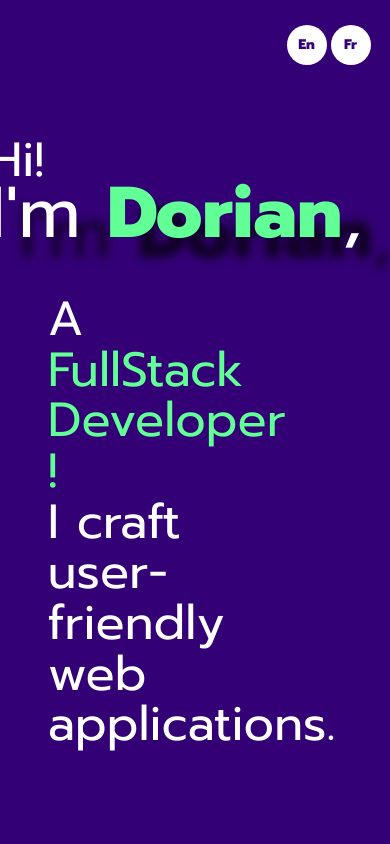
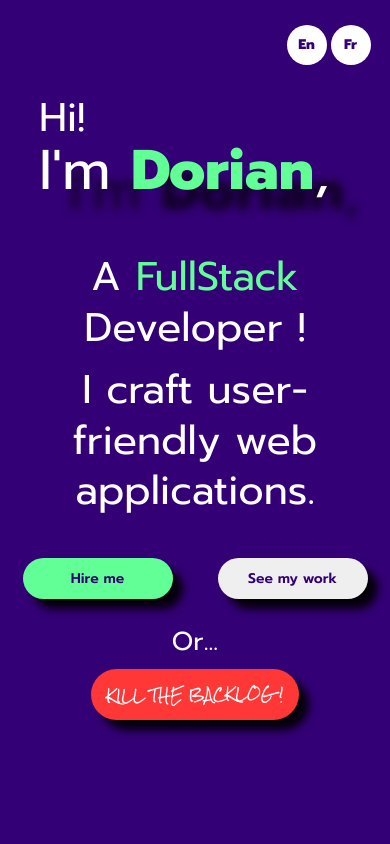
Before and after one commit to DDoorriiaann/personal-website, an Angular app: page /hero in a window 390 px wide. Shown: the top 844 px of the page. Built offline with nearby package versions, Linux system fonts and the light colour scheme.

Commit message:
[FIX]#HERO: css improvements

```diff
--- a/src/app/modules/hero/hero.component.html
+++ b/src/app/modules/hero/hero.component.html
@@ -11,6 +11,7 @@
     <div class="what">
       A
       <span class="secondary" #jobTitle></span>
+      <p>Developer !</p>
       <p>I craft user-friendly web applications.</p>
     </div>
 
--- a/src/app/modules/hero/hero.component.scss
+++ b/src/app/modules/hero/hero.component.scss
@@ -35,42 +35,44 @@
 .hero-text {
   display: flex;
   flex-direction: column;
+  align-items: center;
 
   & .hi {
-    margin: 10vh 0 0 -10vw;
-    font-size: 48px;
+    width: 90vw;
+    margin: 5vh 0 0 10vw;
+    font-size: 40px;
   }
   & .who {
-    margin: 4vh 0 0 -10vw;
-    font-size: 72px;
+    width: 90vw;
+    margin: 4vh 0 0 10vw;
+    font-size: 60px;
   }
   & .what {
     //border-style: solid;
+    text-align: center;
     padding: 20px;
     border-radius: 20px;
-    width: 45vw;
+    width: 60vw;
     margin-top: 6vh;
     line-height: 6vh;
-    font-size: 48px;
+    font-size: 40px;
   }
   & .hero-text-buttons {
-    margin-top: 4vh;
     display: flex;
     flex-direction: column;
     align-items: center;
-    width: 50vw;
 
     & .buttons-group {
       display: flex;
       flex-direction: row;
-      justify-content: space-between;
+      justify-content: space-around;
       align-items: flex-end;
       width: 50vw;
       & .buttons-group-left {
         display: flex;
         flex-direction: column;
         justify-content: center;
-        width: 50vw;
+        // width: 50vw;
         & .hero-text-button {
           background-color: $secondary;
         }
@@ -79,23 +81,18 @@
         display: flex;
         flex-direction: column;
         align-items: flex-end;
-        width: 50vw;
+        // width: 50vw;
       }
     }
   }
 }
-.go-to-portfolio {
-  margin-top: 10vh;
-  display: flex;
-  flex-direction: column;
-}
 
 .game-button {
-  margin-top: 10vh;
+  margin-top: 4vh;
   display: flex;
   flex-direction: column;
   align-items: center;
-  font-size: 24px;
+  font-size: 20px;
   & .kill-the-backlog-button {
     margin-top: 2vh;
     background-color: $warn;
@@ -109,7 +106,7 @@
 .hero-text-button {
   margin: 1vh 4vw 0 2vw;
   font-family: $primary-font;
-  font-size: 18px;
+  font-size: 14px;
   font-weight: 600;
   width: 150px;
   color: $primary;
@@ -140,6 +137,27 @@
 
 .text-hook {
   text-align: center;
-  font-size: 20px;
+  font-size: 26px;
   width: 150px;
 }
+
+@media screen and (max-width: 640px) {
+  .hero-text {
+    & .hi .what {
+      font-size: 30px;
+    }
+    & .who {
+      font-size: 56px;
+    }
+    & .what {
+      width: 80vw;
+      text-align: center;
+    }
+    & .hero-text-buttons .buttons-group {
+      width: 100vw;
+    }
+    & .hero-text-button {
+      margin: 1vh 0 0 0;
+    }
+  }
+}
--- a/src/app/modules/hero/hero.component.ts
+++ b/src/app/modules/hero/hero.component.ts
@@ -15,9 +15,9 @@ import {
 export class HeroComponent implements AfterViewInit {
   @ViewChild('jobTitle') jobTitle!: ElementRef;
 
-  firstJobTitle = 'Front-End Dev';
-  secondJobTitle = 'Back En';
-  thirdJobTitle = 'FullStack Developer !';
+  firstJobTitle = 'Front-End';
+  secondJobTitle = 'Back-End';
+  thirdJobTitle = 'FullStack';
   i = 0;
   constructor() {}
   ngAfterViewInit(): void {
```
